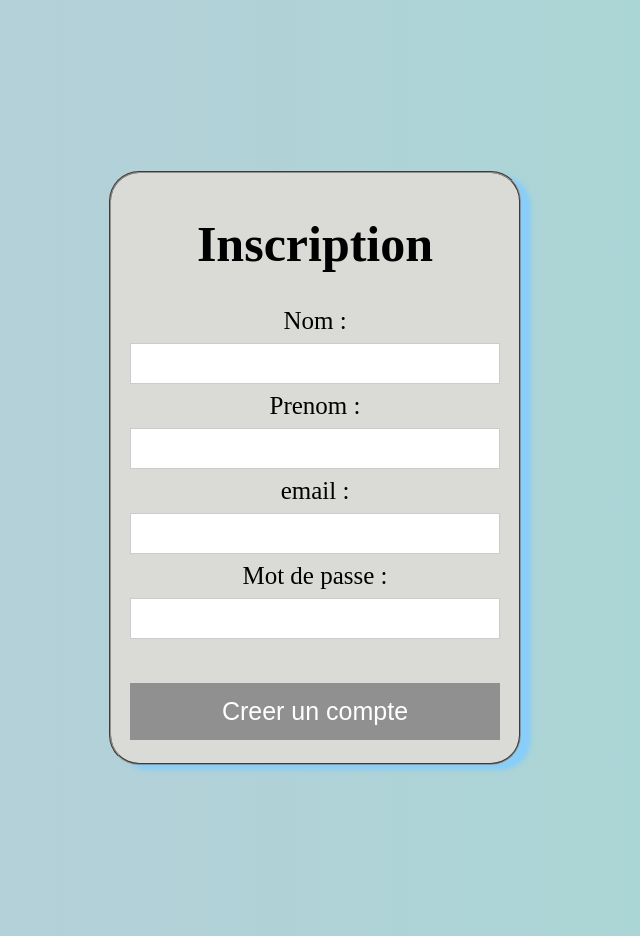
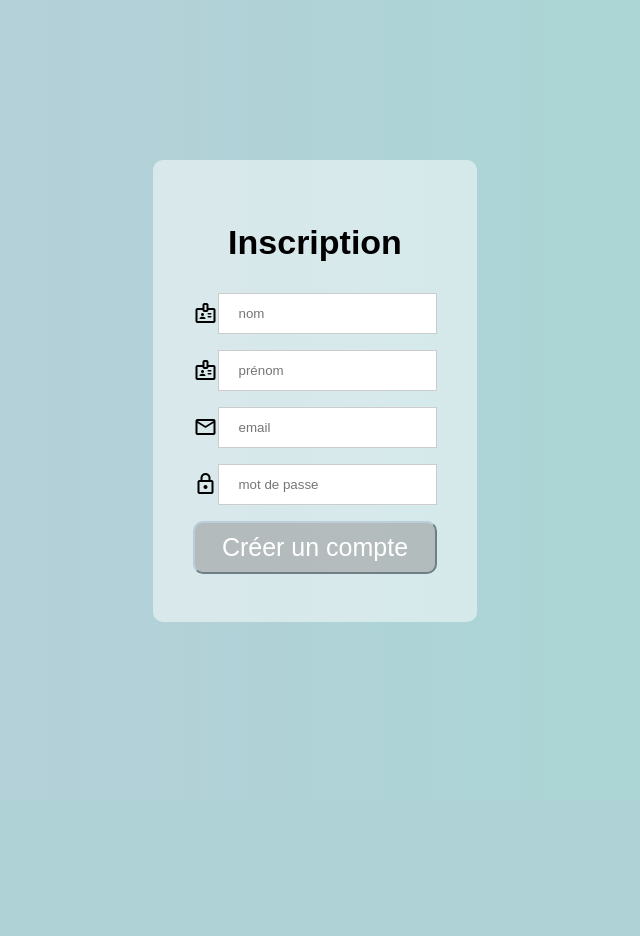
Before and after one commit to mathieuChdz/SAE, a PHP site: page /page_inscription.php in a window 1280 px wide. Shown: the whole page, without its empty margins (325-965 px from the left). After the commit the page ends 622 px from the top, so only its background shows below. Run offline with PHP 8.4, Linux system fonts and the light colour scheme.

Commit message:
refontes des formulaires de connexion et d'inscription

```diff
--- a/src/Codes_maquette1/code php/charte_page_inscription.css
+++ b/src/Codes_maquette1/code php/charte_page_inscription.css
@@ -1,19 +1,77 @@
 html{
     background: linear-gradient(90deg, #b9cddaff, #a6d8d4ff);
 }
-form {
-    height: 900px;
+
+.form-structure {
+    margin-top: 20vh;
     display: flex;
     align-items: center;
     justify-content: center;
-    font-size: 25px;
-    padding: 10px;
+    font-size: 17px;
     text-align: center;
-    border-radius: 10%;
+    font-family: sans-serif;
+}
+
+form{
+    background: rgba(255, 255, 255, 0.5);
+    border-radius: 10px;
+    padding: 40px;
+}
+
+.form-text{
+    width: 30em;
+}
+
+.form-nom{
+    display: flex;
+    flex-direction: row;
+    align-items: center;
+    justify-content: left;
+}
+
+.form-nom input[type=text]{
+    width: 100%;
+}
+
+.form-prenom{
+    display: flex;
+    flex-direction: row;
+    align-items: center;
+    justify-content: left;
+}
+
+.form-prenom input[type=text]{
+    width: 100%;
+}
+
+.form-mail{
+    display: flex;
+    flex-direction: row;
+    align-items: center;
+    justify-content: left;
+}
+
+.form-mail input[type=text]{
+    width: 100%;
+}
+
+.form-mdp{
+    display: flex;
+    flex-direction: row;
+    align-items: center;
+    justify-content: left;
+}
+
+.form-mdp input[type=password]{
+    width: 100%;
+}
+
+.form-structure img{
+    width: 150px;
 }
 
 input[type=text], input[type=password] {
-    width: 100%;
+    width: 50%;
     padding: 12px 20px;
     margin: 8px 0;
     display: inline-block;
@@ -22,33 +80,29 @@ input[type=text], input[type=password] {
 }
 
 input[type=submit] {
-    background-color: rgba(145,144,144,1);
+    background-color: rgba(145, 144, 144, 0.5);
     color: white;
-    padding: 14px 20px;
+    padding: 10px 20px;
     margin: 8px 0;
-    border: none;
+    border-color: #b9cddaff;
     cursor: pointer;
     width: 100%;
     font-size: 25px;
+    border-radius: 10px;
 }
+
 input[type=submit]:hover{
-    background: linear-gradient(90deg, rgb(147, 246, 224), rgb(199, 252, 240));
+    background: linear-gradient(90deg, #b9cddaff, #a6d8d4ff);
     color: black;
+    transition: all 0.5s;
 }
 
 form a {
+    text-decoration: none;
     color: blue;
 }
-form a:visited{
-    color: purple;
+form a:visited,
+
+form a:hover{
+    border-bottom: solid 1px gray;
 }
-form a:hover{
-    color: lightskyblue;
-}
-fieldset{
-    border-color: rgba(145,144,144,1);
-    border-radius: 30px;
-    background-color: rgba(218,218,214,1);
-    font-family: 'Microsoft Sans Serif';
-    box-shadow: 10px 5px 5px lightskyblue;
-}
--- a/src/Codes_maquette1/code php/page_inscription.php
+++ b/src/Codes_maquette1/code php/page_inscription.php
@@ -5,8 +5,10 @@
     <meta name="viewport"
           content="width=device-width, user-scalable=no, initial-scale=1.0, maximum-scale=1.0, minimum-scale=1.0">
     <meta http-equiv="X-UA-Compatible" content="ie=edge">
-    <title></title>
+    <title>Page Inscription</title>
     <link rel="stylesheet" href="charte_page_inscription.css">
+	<link rel="stylesheet" href="https://fonts.googleapis.com/css2?family=Material+Symbols+Rounded:opsz,wght,FILL,GRAD@48,400,0,0" />
+
 </head>
 <body>
 
@@ -17,20 +19,28 @@ if (isset($_SESSION["login"], $_SESSION["access"])){
 }
 ?>
 
-<form action='' method='post'>
-    <fieldset>
-        <h1>Inscription</h1>
-        <label for='nom'>Nom :</label>
-        <input type='text' id='nom' name='nom' value=''><br>
-        <label for='prenom'>Prenom :</label>
-        <input type='text' id='prenom' name='prenom' value=''><br>
-        <label for='email'>email :</label>
-        <input type='text' id='email' name='email' value=''><br>
-        <label for='mdp'>Mot de passe :</label>
-        <input type='password' id='mdp' name='mdp' value=''><br><br>
-        <input type='submit' id='ok' name='ok' value='Creer un compte'>
-    </fieldset>
-</form>
+<div class="form-structure">
+	<form action=''method='post'>
+			<h1>Inscription</h1>
+			<div class="form-nom">
+				<span class="material-symbols-rounded">badge</span>
+				<input type='text' id='nom' name='nom' placeholder="nom" value=''>
+			</div>
+			<div class="form-prenom">
+				<span class="material-symbols-rounded">badge</span>
+				<input type='text' id='prenom' name='prenom' placeholder="prénom" value=''>
+			</div>
+			<div class="form-mail">
+				<span class="material-symbols-rounded">mail</span>
+				<input type='text' id='email' name='email' placeholder="email" value=''>
+			</div>
+			<div class="form-mdp">
+			<span class="material-symbols-rounded">lock</span>
+				<input type='password' id='mdp' name='mdp' placeholder="mot de passe" value=''>
+			</div>
+			<input type='submit' id='ok' name='ok' value='Créer un compte'>
+	</form>
+</div>
 
 <?php
 if (isset($_POST['ok'], $_POST['nom'], $_POST['prenom'], $_POST['email'], $_POST['mdp'])){
```
Also changed, not shown: src/Codes_maquette1/code php/charte_page_connexion.css (+53 -35 lines), src/Codes_maquette1/code php/page_connexion.php (+20 -15 lines), src/Codes_maquette1/code php/titre_site.png (added).
